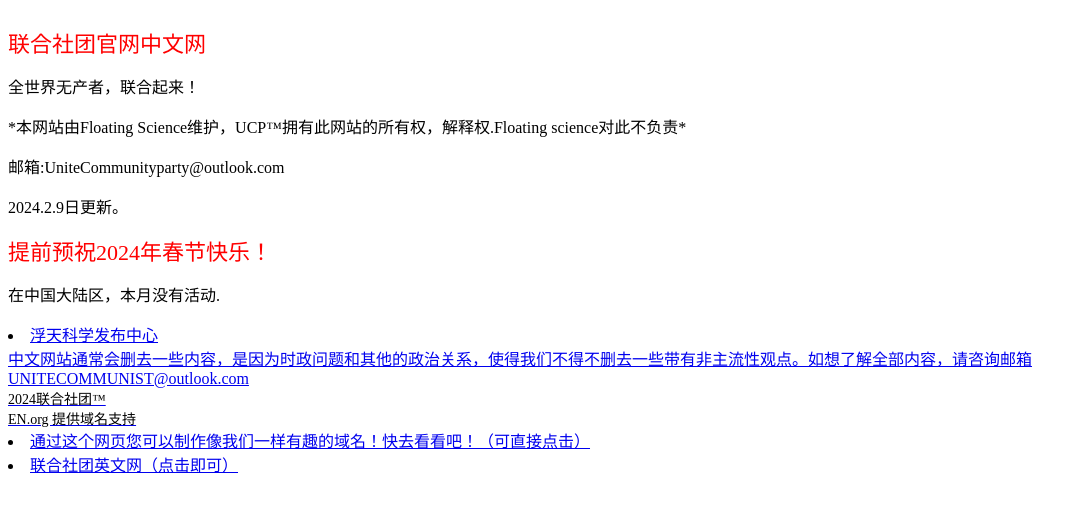
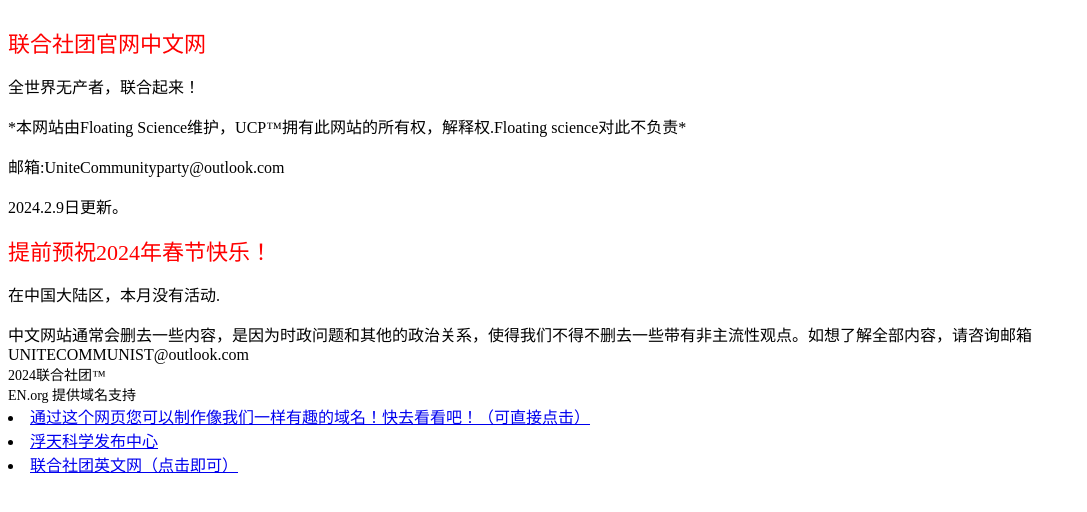
Before and after one commit to floating1003/unitecommunite-China, a plain HTML site: page index.html in a window 1280 px wide. Shown: the whole page, without its empty margins (0-1087 px from the left). Drawn offline with Linux system fonts and the light colour scheme.

Commit message:
Update index.html

```diff
--- a/index.html
+++ b/index.html
@@ -34,9 +34,9 @@
 </body>
 </html>
 <p>在中国大陆区，本月没有活动.</p>
-<li> <a href="https://floating1003.github.io/FSC/">浮天科学发布中心</li>
 <div style=“color: black; font-size: 10px;”>中文网站通常会删去一些内容，是因为时政问题和其他的政治关系，使得我们不得不删去一些带有非主流性观点。如想了解全部内容，请咨询邮箱UNITECOMMUNIST@outlook.com</div>
 <div style="color: black; font-size: 14px;"> 2024联合社团™ </div>
 <div style="color: black; font-size: 14px;">EN.org 提供域名支持</div>
 <li> <a href="https://nic.eu.org/">通过这个网页您可以制作像我们一样有趣的域名！快去看看吧！（可直接点击） </a> </li>
+<li> <a href="https://floating1003.github.io/FSC/"> 浮天科学发布中心</a> </li>
 <li> <a href="https://unitecommunityp.top/"> 联合社团英文网（点击即可）</li>
```
